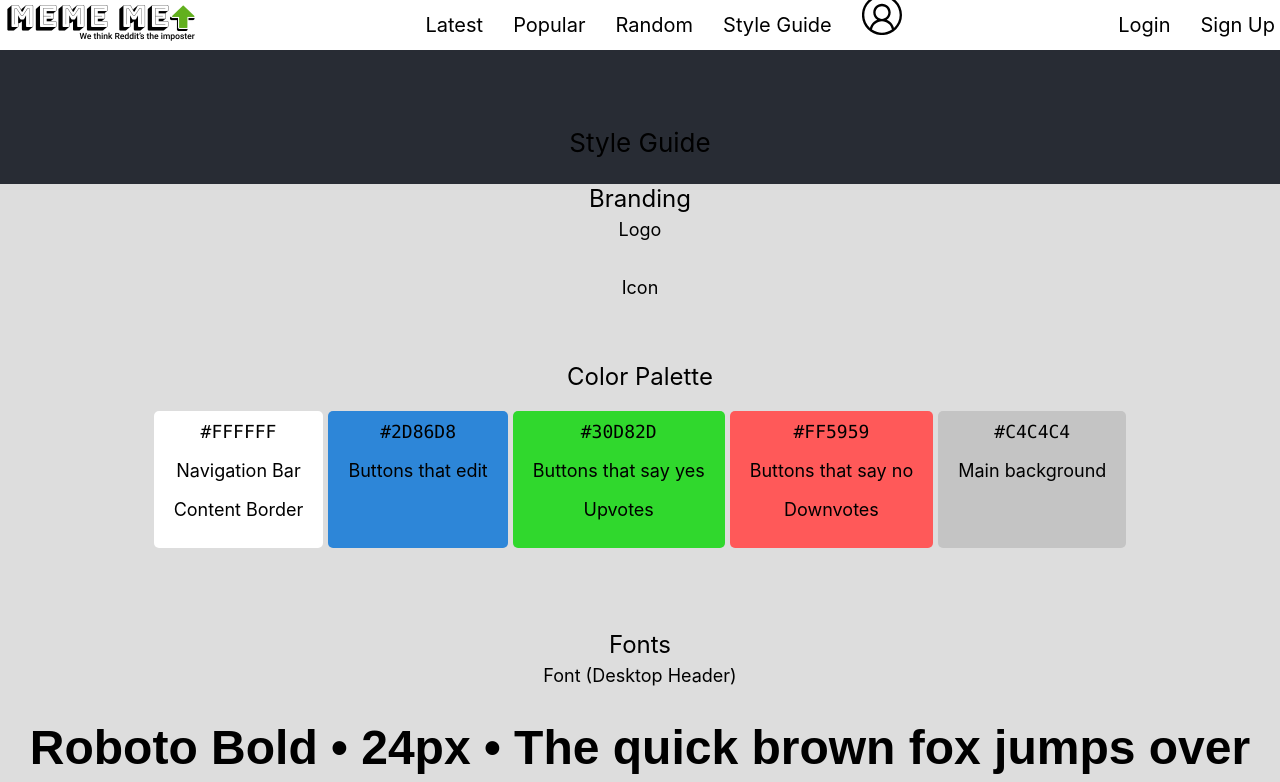
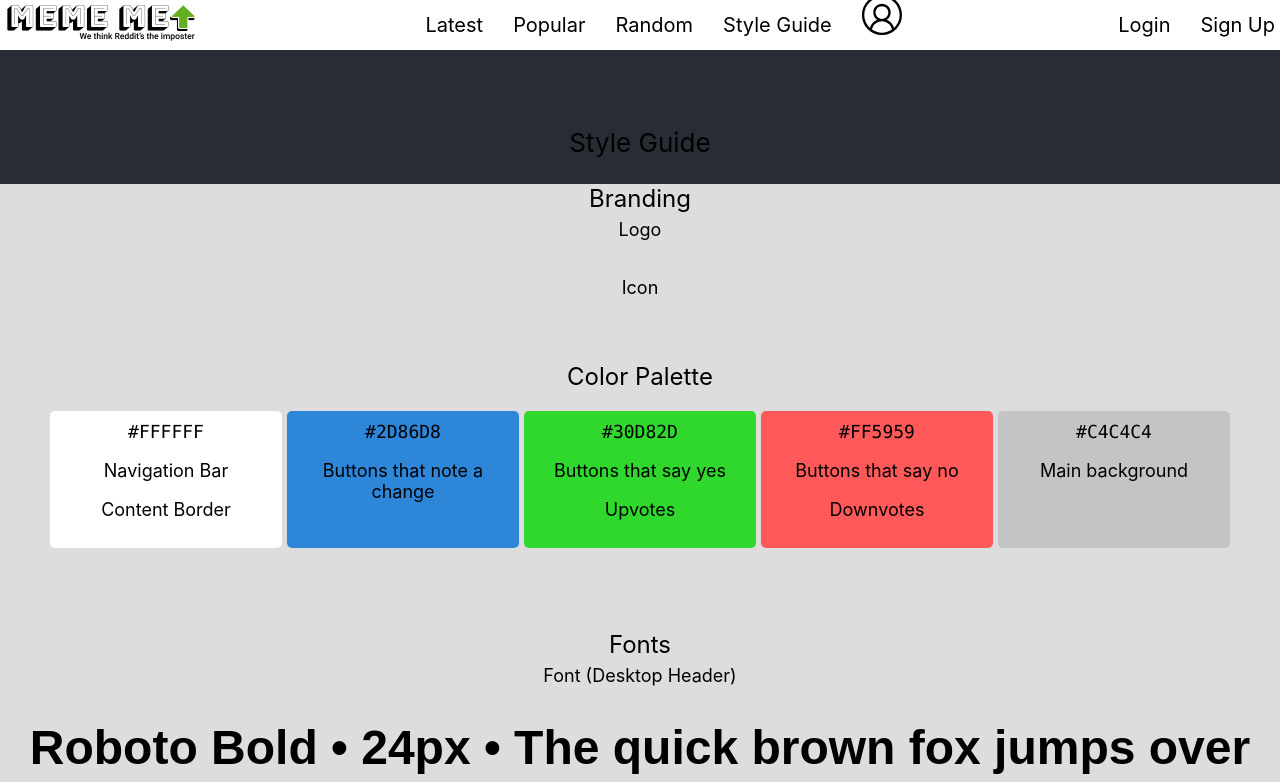
Before and after one commit to CSE370HCI/fantasticfour, a React (Create React App) app: page /styleguide in a window 1280 px wide. Shown: the top 782 px of the page. Built offline with nearby package versions, Linux system fonts and the light colour scheme.

Commit message:
Colors in shown in Style guide have same width.

```diff
--- a/src/App.css
+++ b/src/App.css
@@ -655,22 +655,27 @@
 
 .color-primary {
     background-color: #FFFFFF;
+    width: 15%;
 }
 
 .color-secondary {
     background-color: #2D86D8;
+    width: 15%;
 }
 
 .color-confirm {
     background-color: #30D82D;
+    width: 15%;
 }
 
 .color-decline {
     background-color: #FF5959;
+    width: 15%;
 }
 
 .color-main-background {
     background-color: #C4C4C4;
+    width: 15%;
 }
 
 /* Fonts */
--- a/src/Component/StyleGuide.jsx
+++ b/src/Component/StyleGuide.jsx
@@ -44,7 +44,7 @@ export default class StyleGuide extends React.Component {
               </div>
               <div className="color-secondary block">
                 <code>#2D86D8</code>
-                <p>Buttons that edit</p>
+                <p>Buttons that note a change</p>
               </div>
               <div className="color-confirm block">
                 <code>#30D82D</code>
```
